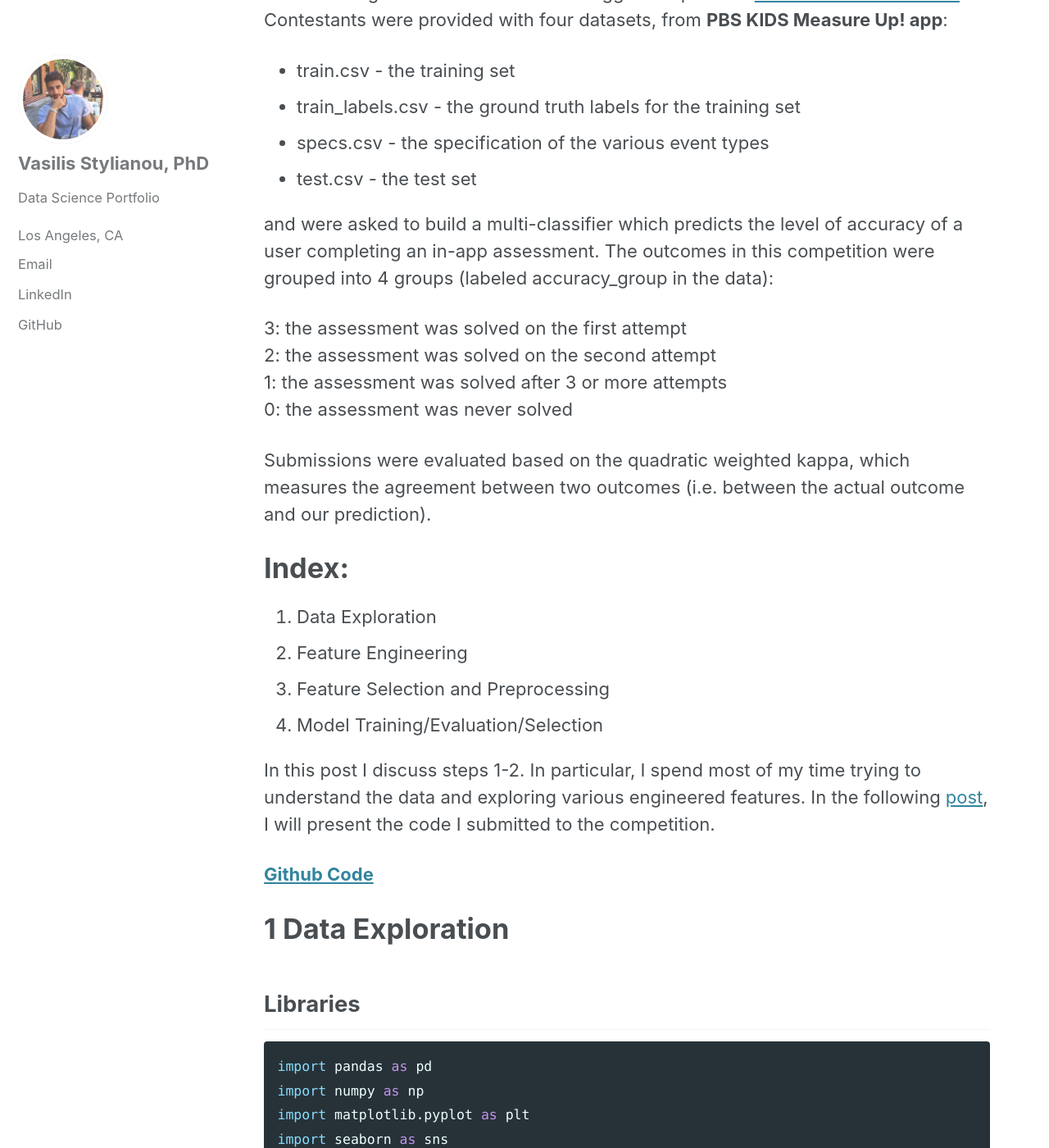
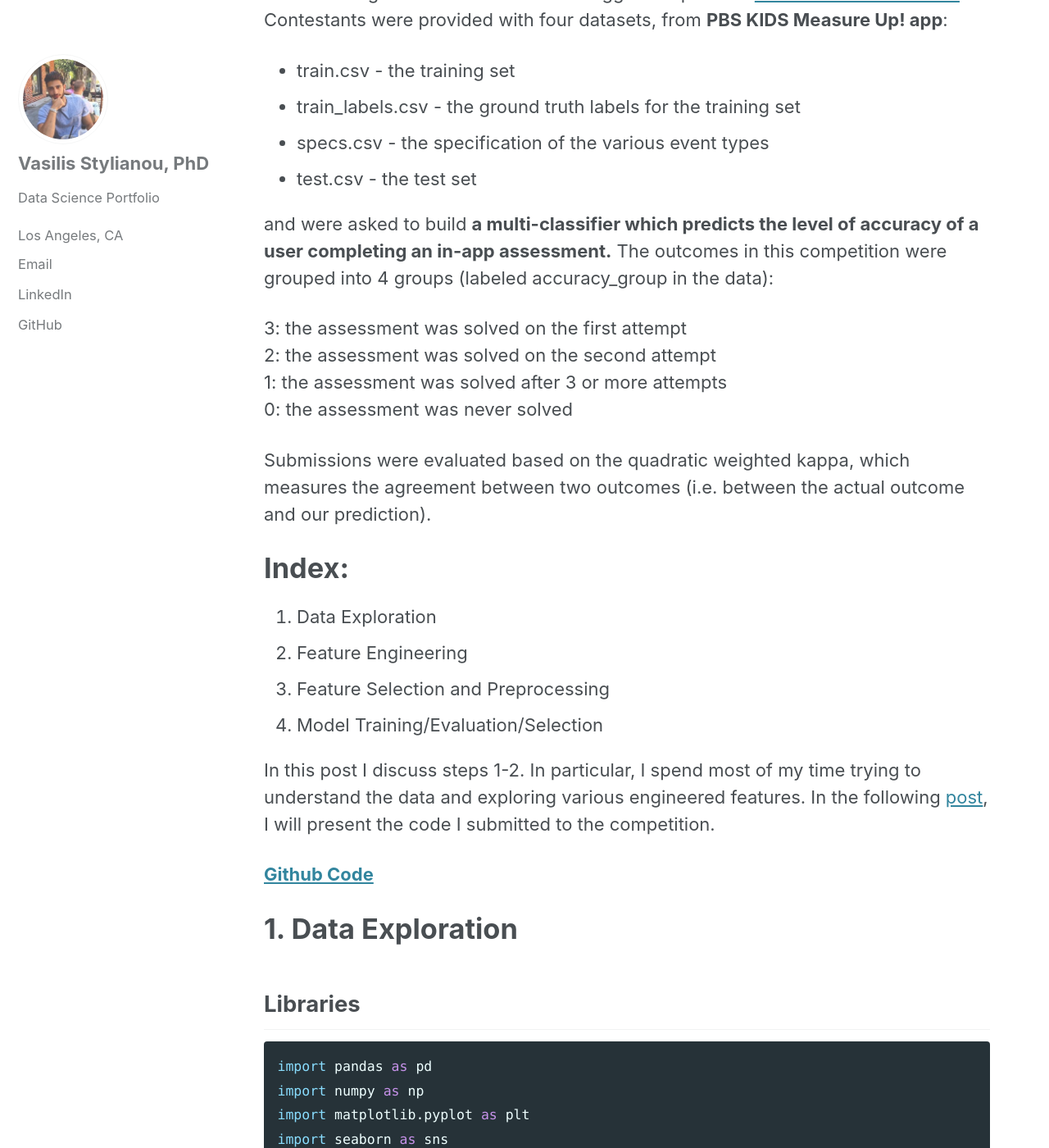
Before and after one commit to vasilis-stylianou/vasilis-stylianou.github.io, a Jekyll site: the page built from _posts/2019-09-19-ML_Kaggle_DSB_1.md, in a window 1280 px wide and 1400 px high, scrolled down 284 px. Shown: the whole window at 82% size. Built offline with Jekyll 4.4.1, drawn with Linux system fonts in a browser that asks for light colours; cached includes are drawn as plain includes; some of the changed text lies outside the part shown.

Commit message:
edits on dsb part ii

```diff
--- a/_posts/2019-09-19-ML_Kaggle_DSB_1.md
+++ b/_posts/2019-09-19-ML_Kaggle_DSB_1.md
@@ -12,7 +12,7 @@ The following work was done for the Kaggle competition: [2019 Data Science Bowl]
 - specs.csv -  the specification of the various event types
 - test.csv - the test set
 
-and were asked to build a multi-classifier which predicts the level of accuracy of a user completing an in-app assessment. The outcomes in this competition were grouped into 4 groups (labeled accuracy_group in the data):
+and were asked to build **a multi-classifier which predicts the level of accuracy of a user completing an in-app assessment.** The outcomes in this competition were grouped into 4 groups (labeled accuracy_group in the data):
 
 3: the assessment was solved on the first attempt <br/>
 2: the assessment was solved on the second attempt <br/>
@@ -31,7 +31,7 @@ In this post I discuss steps 1-2. In particular, I spend most of my time trying
 
 [**Github Code**](https://github.com/vasilis-stylianou/Data-Science/tree/master/Projects/Kaggle_IEEE_Fraud)
 
-# 1 Data Exploration
+# 1. Data Exploration
 
 ## Libraries
 
@@ -1089,7 +1089,7 @@ for d in assessments.event_data.values[:10]:
     {'description': 'two...', 'identifier': 'Dot_Two', 'media_type': 'audio', 'total_duration': 510, 'event_count': 10, 'game_time': 4925, 'event_code': 3021}
 
 
-# 2 Feature Engineering
+# 2. Feature Engineering
 
 Let's first try to construct "domain-like" features which might correlate to user performance. Intuitively, I'll seek for features that somehow describe:
 
```
Also changed, not shown: _posts/2019-09-19-ML_Kaggle_DSB_2.md (+9 -16 lines), _posts/2020-01-21-DL_for_TSC.md (+1 -1 lines), images/kaggle_dsb_figs/cohen_kappa.png (added).
